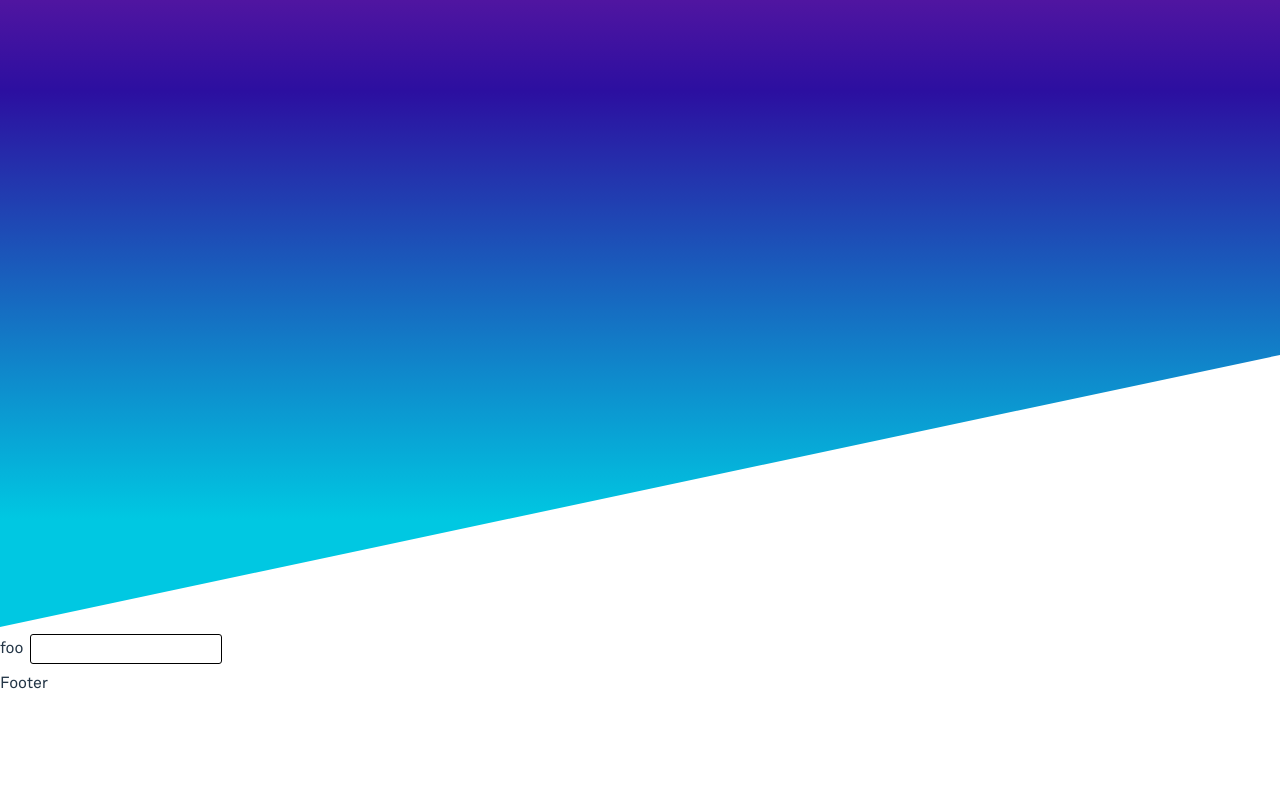
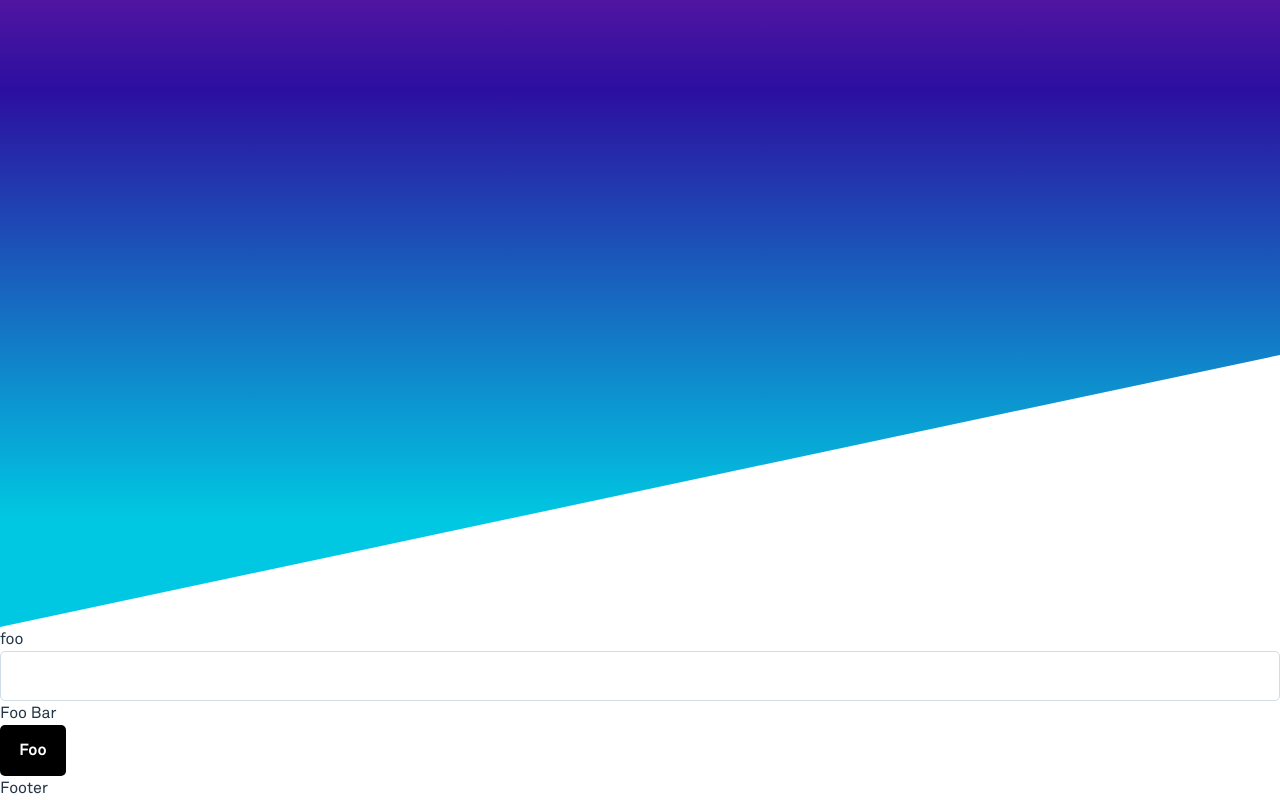
Before and after one commit to downtown-techies/dt-front-end, a React (Create React App) app: page / in a window 1280 px wide. Shown: the part 217-1017 px from the top of the page. Before the commit the page ends 912 px from the top, so only its background shows below. Built offline with nearby package versions, Linux system fonts and the light colour scheme.

Commit message:
Throwing this together as fast as possible

```diff
--- a/src/components/landing/index.js
+++ b/src/components/landing/index.js
@@ -1,6 +1,9 @@
 import React, { Component } from 'react';
 import styled from '../../theme';
 import Link from '../shared/link';
+import Button from '../shared/button';
+import Text from '../shared/text';
+import Label from '../shared/label';
 import Input from '../shared/input';
 
 const StyledLanding = styled.div`
@@ -21,6 +24,9 @@ class Landing extends Component {
         <StyledLanding />
         <Link text='foo' address='http://www.google.com' name='Foo' />
         <Input defaultValue="@probablyup" type="text" />
+        <Label />
+        <Text>Foo Bar</Text>
+        <Button>Foo</ Button>
       </>
     );
   }
--- /dev/null
+++ b/src/components/shared/button/index.js
@@ -0,0 +1,25 @@
+import * as React from 'react';
+import { StyledButton } from './styles';
+
+const Button = ({
+  type,
+  buttonStyle,
+  handleClick,
+  isDisabled,
+  children,
+  className,
+  ...rest
+}) => (
+  <StyledButton
+    className={className}
+    type={type}
+    buttonStyle={buttonStyle}
+    onClick={handleClick}
+    disabled={isDisabled}
+    {...rest}
+  >
+    {children}
+  </StyledButton>
+);
+
+export default Button;
--- /dev/null
+++ b/src/components/shared/button/styles.js
@@ -0,0 +1,133 @@
+import styled from '../../../theme';
+import { css } from '../../../theme';
+
+const base = css`
+  background-color: black;
+  border-radius: 0.5rem;
+  color: #fff;
+  position: relative;
+
+  &:after {
+    content: '';
+    position: absolute;
+    top: 0;
+    right: 0;
+    bottom: 0;
+    left: 0;
+    border-radius: 4px;
+    box-shadow: 0 2px 20px rgba(36, 54, 71, 0.8);
+    opacity: 0;
+    transition: all 0.25s cubic-bezier(0.215, 0.61, 0.355, 1);
+    transform-origin: 50% 100%;
+  }
+
+  :hover {
+    background-color: black;
+
+    &:after {
+      opacity: 1;
+      transform: scale(0.9);
+    }
+  }
+`;
+
+export const baseStyles = css`
+  display: inline-block;
+  font-family: 'Akkurat', sans-serif;
+  appearance: none;
+  background-color: transparent;
+  border: none;
+  box-shadow: none;
+  cursor: pointer;
+  font-size: 1.6rem;
+  font-weight: 700;
+  padding: 1em 1.2em;
+  transition: all 0.25s cubic-bezier(0.215, 0.61, 0.355, 1);
+
+  &:disabled {
+    background-color: black;
+    opacity: 0.5;
+    cursor: not-allowed;
+
+    &:hover {
+      background-color: black;
+    }
+
+    &:after {
+      display: none;
+    }
+  }
+`;
+
+export const buttonStyles = {
+  outlined: css`
+    border-radius: 0.5rem;
+    box-shadow: inset 0 0 0 0.2rem black;
+    color: black;
+    transition: background-color 0.25s ease, color 0.25s ease;
+
+    &:hover {
+      background: black;
+      color: #fff;
+    }
+  `,
+  text: css`
+    font-size: 1em;
+    font-weight: 700;
+    border: 0;
+    padding: 0;
+    background-color: transparent;
+    color: black;
+    position: relative;
+
+    &:after {
+      content: '';
+      display: block;
+      position: absolute;
+      bottom: -0.25em;
+      border-bottom: 1px solid currentColor;
+      width: 100%;
+    }
+
+    &:hover {
+      color: black;
+    }
+  `,
+  'icon-toggle': css`
+    width: 100%;
+    display: flex;
+    align-items: baseline;
+    font-size: 1em;
+    border: 0;
+    padding: 0;
+    background-color: transparent;
+    text-align: left;
+
+    &:hover {
+      color: black;
+    }
+  `,
+  toggle: css`
+    font-size: 1em;
+    border: 0;
+    padding: 0;
+    background-color: transparent;
+    text-align: left;
+
+    &:hover {
+      color: black;
+    }
+  `,
+  full: css`
+    ${base}
+    width: 100%;
+  `,
+  default: css`
+    ${base}
+  `,
+};
+
+export const StyledButton = styled.button`
+  ${baseStyles}
+  ${({ buttonStyle = 'default' }) => buttonStyles[buttonStyle]}
+`;
--- a/src/components/shared/input/index.js
+++ b/src/components/shared/input/index.js
@@ -2,13 +2,16 @@ import React, { Component } from 'react';
 import PropTypes from 'prop-types';
 import styled from '../../../theme';
 
-const StyledInput = styled.input`
-  padding: 0.5em;
-  margin: 0.5em;
-  color: ${props => props.inputColor || 'black'};
-  background: white;
-  border: 1px solid black;
-  border-radius: 3px;
+export const StyledInput = styled.input`
+  border: 1px solid
+    ${props =>
+      props.hasError ? props.theme.colors.error : props.theme.colors.border};
+  border-radius: 0.5rem;
+  width: 100%;
+  height: 5rem;
+  padding: 1.2rem 1rem;
+  font-size: 1.6rem;
+  background-color: #fff;
 `;
 
 class Input extends Component {
--- /dev/null
+++ b/src/components/shared/label/index.js
@@ -0,0 +1,28 @@
+import * as React from 'react';
+import Text from '../text';
+import styled from '../../../theme';
+
+const StyledLabel = styled.div`
+  min-width: 200px;
+`;
+
+class Label extends React.Component {
+  render() {
+    const { bold, children } = this.props;
+
+    return (
+      <StyledLabel>
+        <Text
+          bold={bold || false}
+          tag="label"
+          textStyle="label"
+          {...this.props}
+        >
+          {children}
+        </Text>
+      </StyledLabel>
+    );
+  }
+}
+
+export default Label;
--- /dev/null
+++ b/src/components/shared/text/index.js
@@ -0,0 +1,93 @@
+import * as React from 'react';
+import styled, { css } from '../../../theme';
+
+const textStyles = {
+  eyebrow: css`
+    font-weight: 700;
+    text-transform: uppercase;
+    font-size: 1.4rem;
+    color: blue;
+  `,
+  headline: css`
+    font-family: 'Publico', serif;
+    font-size: 4.8rem;
+    line-height: 1.2;
+  `,
+  subHeadline: css`
+    font-size: 3.2rem;
+    font-weight: 700;
+    line-height: 1.2;
+    padding-top: 0.5rem;
+  }
+  `,
+  modalTitle: css`
+    font-size: 2.5rem;
+    font-weight: 700;
+  `,
+  formTitle: css`
+    font-size: 2.4rem;
+    font-weight: 700;
+  `,
+  subTitle: css`
+    font-size: 2rem;
+    font-weight: 700;
+    margin-top: 1rem;
+  `,
+  link: css`
+    text-decoration: none;
+    border-bottom: 1px solid purple;
+    padding: 0 0 0.5rem 0;
+
+    &:hover {
+      color: blue;
+      border-bottom: 1px solid currentColor;
+    }
+  `,
+  medium: css`
+    font-size: 2rem;
+  `,
+  label: css`
+    font-size: 1.6rem;
+    color: orange;
+  `,
+  tiny: css`
+    font-size: 1rem;
+  `,
+  small: css`
+    font-size: 1.6rem;
+    line-height: 1.6;
+  `,
+  default: css`
+    font-size: 1.6rem;
+  `,
+};
+
+const StyledText = styled.p`
+  font-weight: ${({ bold }) => (bold ? '700' : '400')};
+  ${({ textStyle = 'default' }) => textStyles[textStyle]}
+`;
+
+const Text = ({
+  textStyle,
+  tag,
+  hidden,
+  children,
+  color,
+  bold,
+  className,
+  ...rest
+}) => (
+  <StyledText
+    color={color}
+    textStyle={textStyle}
+    as={tag}
+    hidden={hidden}
+    bold={bold}
+    className={className}
+    {...rest}
+  >
+    {children}
+  </StyledText>
+);
+
+export default Text;
```
Also changed, not shown: src/theme/helpers.js (added, +19 -0 lines). Lines whose indentation alone changed are shown as unchanged.
